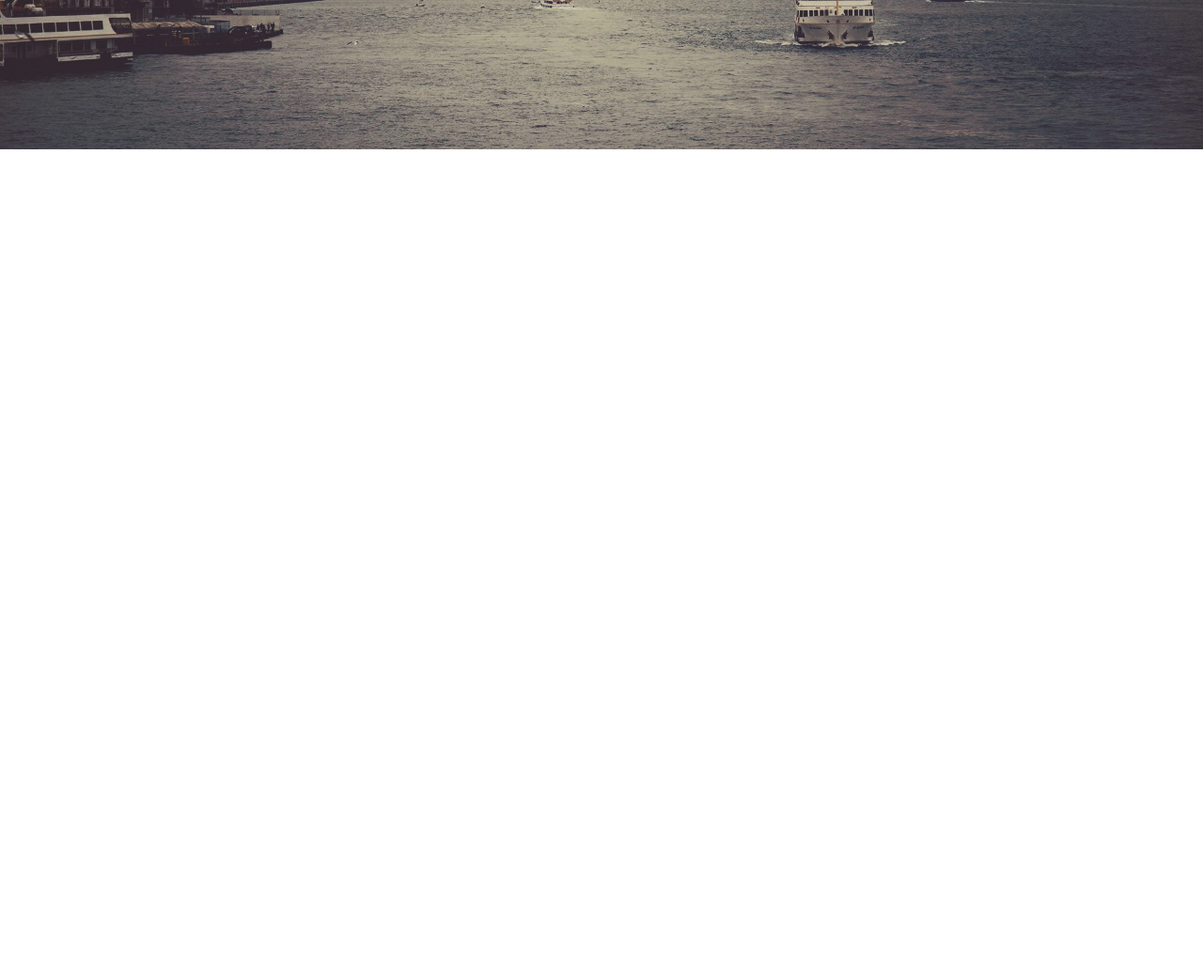
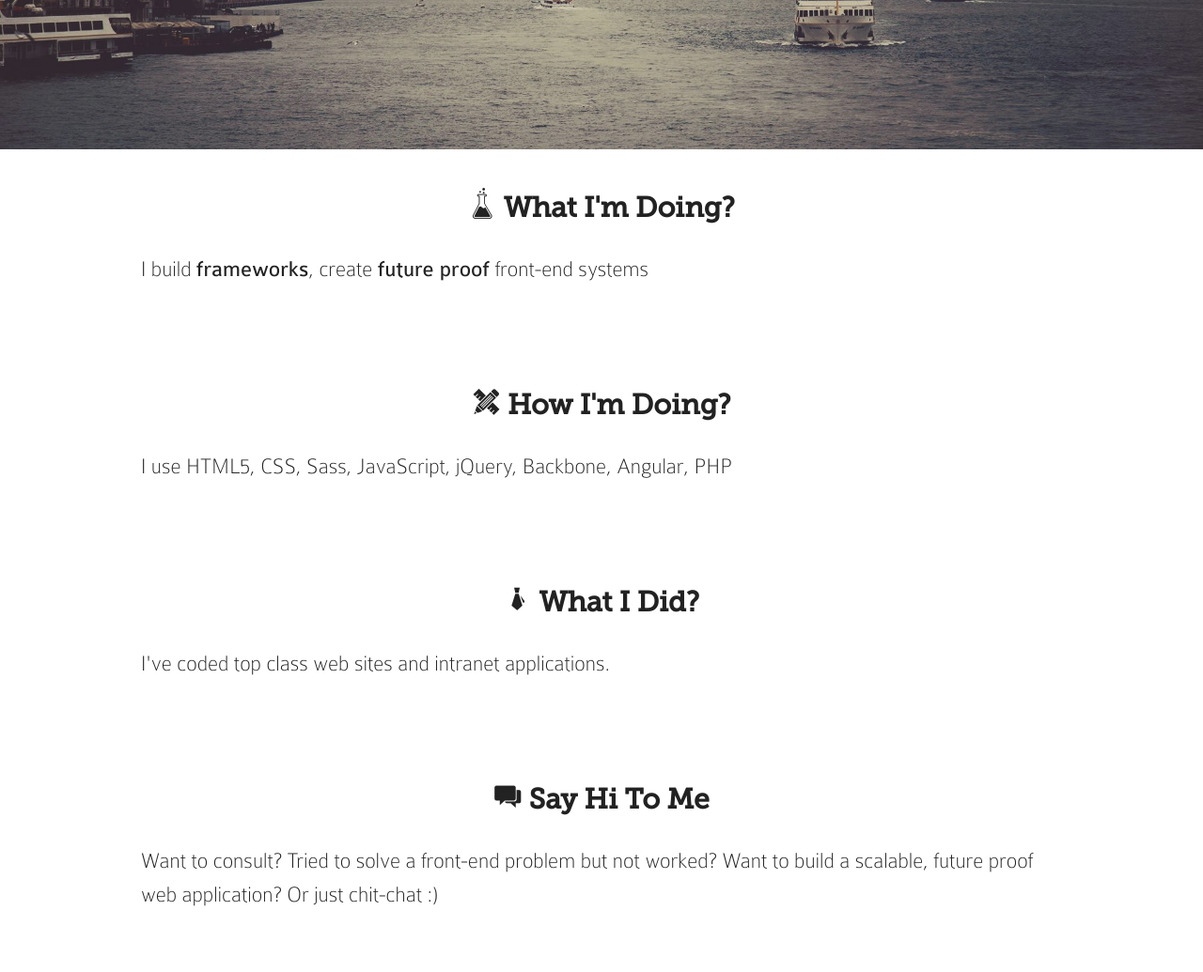
Before and after one commit to bcinarli/bcinarli.com, a PHP site: page / in a window 1280 px wide. Shown: the part 441-1476 px from the top of the page at 94% size. Before the commit the page ends 600 px from the top, so only its background shows below. Run offline with PHP 8.4, Linux system fonts and the light colour scheme; some libraries are stand-ins or nearby versions; some web fonts are replaced.

Commit message:
New: content sections

```diff
--- /dev/null
+++ b/app/pages/_did.php
@@ -0,0 +1,13 @@
+<?php
+/**
+ * @author Bilal Cinarli
+ * @link http://bcinarli.com
+ **/
+?>
+<!-- what i'm did -->
+<section id="did" class="page-section">
+    <article class="section-content content-holder">
+        <h2 class="section-title"><i class="icon-tie"></i> What I Did?</h2>
+        <p>I've coded top class web sites and intranet applications.</p>
+    </article>
+</section>
--- /dev/null
+++ b/app/pages/_how.php
@@ -0,0 +1,13 @@
+<?php
+/**
+ * @author Bilal Cinarli
+ * @link http://bcinarli.com
+ **/
+?>
+<!-- how i'm doing -->
+<section id="how" class="page-section">
+    <article class="section-content content-holder">
+        <h2 class="section-title"><i class="icon-ruler"></i> How I'm Doing?</h2>
+        <p>I use HTML5, CSS, Sass, JavaScript, jQuery, Backbone, Angular, PHP</p>
+    </article>
+</section>
--- /dev/null
+++ b/app/pages/_say-hi.php
@@ -0,0 +1,13 @@
+<?php
+/**
+ * @author Bilal Cinarli
+ * @link http://bcinarli.com
+ **/
+?>
+<!-- say hi to me -->
+<section id="what" class="page-section">
+    <article class="section-content content-holder">
+        <h2 class="section-title"><i class="icon-chat"></i> Say Hi To Me</h2>
+        <p>Want to consult? Tried to solve a front-end problem but not worked? Want to build a scalable, future proof web application? Or just chit-chat :)</p>
+    </article>
+</section>
--- /dev/null
+++ b/app/pages/_what.php
@@ -0,0 +1,13 @@
+<?php
+/**
+ * @author Bilal Cinarli
+ * @link http://bcinarli.com
+ **/
+?>
+<!-- what i'm doing -->
+<section id="what" class="page-section">
+    <article class="section-content content-holder">
+        <h2 class="section-title"><i class="icon-lab"></i> What I'm Doing?</h2>
+        <p>I build <strong>frameworks</strong>, create <strong>future proof</strong> front-end systems</p>
+    </article>
+</section>
--- a/app/pages/index.php
+++ b/app/pages/index.php
@@ -32,4 +32,12 @@ html::$author = 'Bilal Cinarli';
         </div>
     </section>
 
+    <?php tools::inc('_what'); ?>
+
+    <?php tools::inc('_how'); ?>
+
+    <?php tools::inc('_did'); ?>
+
+    <?php tools::inc('_say-hi'); ?>
+
 <?php tools::inc('includes/footer');
```
